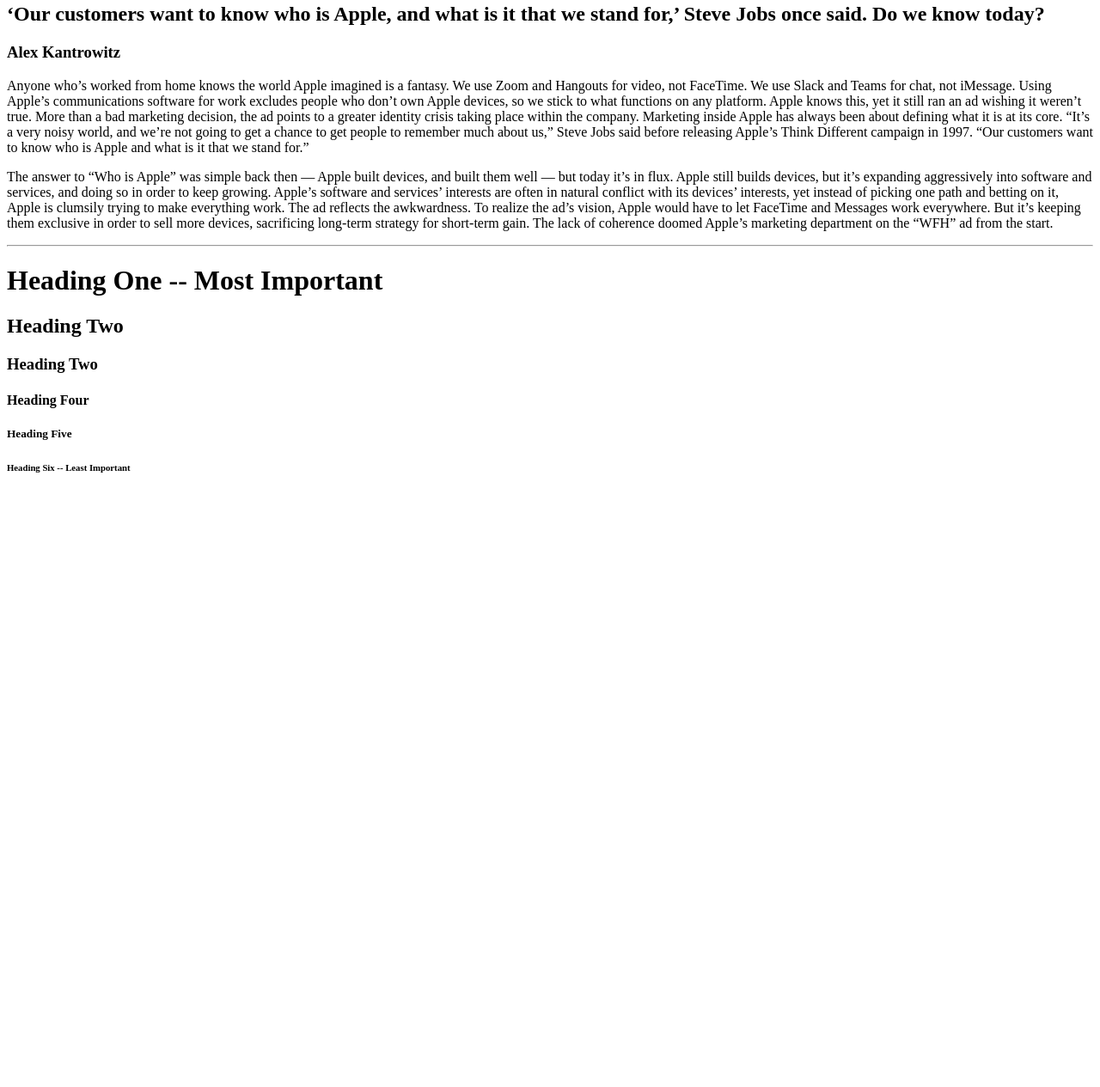
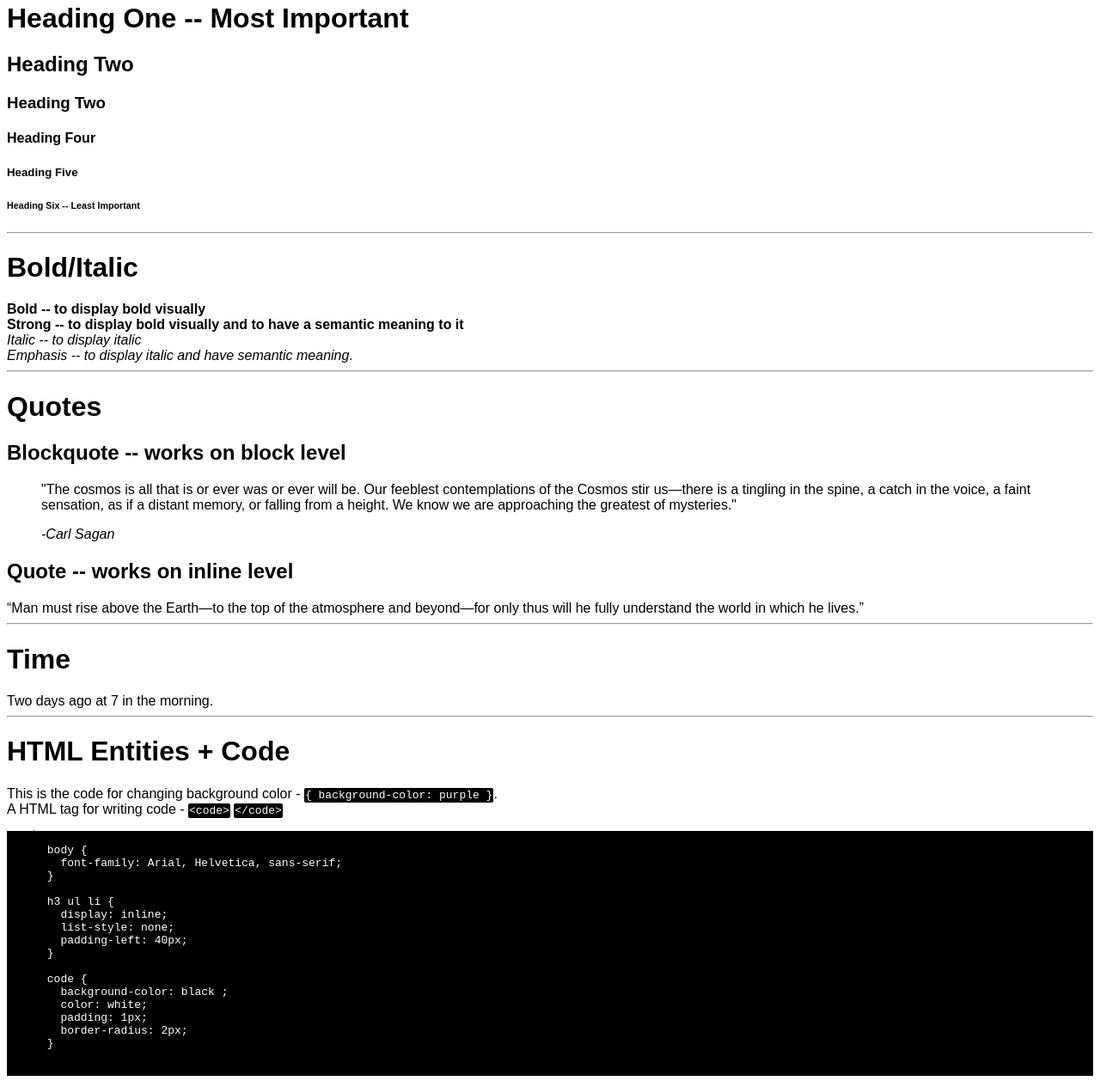
Before and after one commit to ayushman-git/linkedin-w3school, a plain HTML site: page htmlTags/textFormatting.html in a window 1280 px wide. Shown: the part 77-1342 px from the top of the page at 86% size. Before the commit the page ends 800 px from the top, so only its background shows below. Drawn offline with Linux system fonts and the light colour scheme.

Commit message:
Added styles and learned few text formatting elements

```diff
--- a/htmlTags/textFormatting.html
+++ b/htmlTags/textFormatting.html
@@ -5,30 +5,11 @@
   <meta charset="UTF-8">
   <meta name="viewport" content="width=device-width, initial-scale=1.0">
   <title>Document</title>
+  <link rel="stylesheet" href="../styles.css">
 </head>
 
 <body>
-  <h1>Apple Searches for an Identity</h1>
-  <h2>‘Our customers want to know who is Apple, and what is it that we stand for,’ Steve Jobs once said. Do we know today?</h2>
-  <h3>Alex Kantrowitz</h3>
-  <p>Anyone who’s worked from home knows the world Apple imagined is a fantasy. We use Zoom and Hangouts for video, not
-    FaceTime. We use Slack and Teams for chat, not iMessage. Using Apple’s communications software for work excludes
-    people who don’t own Apple devices, so we stick to what functions on any platform. Apple knows this, yet it still
-    ran an ad wishing it weren’t true. More than a bad marketing decision, the ad points to a greater identity crisis
-    taking place within the company. Marketing inside Apple has always been about defining what it is at its core. “It’s
-    a very noisy world, and we’re not going to get a chance to get people to remember much about us,” Steve Jobs said
-    before releasing Apple’s Think Different campaign in 1997. “Our customers want to know who is Apple and what is it
-    that we stand for.”</p>
-  <p>The answer to “Who is Apple” was simple back then — Apple built devices, and built them well — but today it’s in
-    flux. Apple still builds devices, but it’s expanding aggressively into software and services, and doing so in order
-    to keep growing. Apple’s software and services’ interests are often in natural conflict with its devices’ interests,
-    yet instead of picking one path and betting on it, Apple is clumsily trying to make everything work. The ad reflects
-    the awkwardness.
-    To realize the ad’s vision, Apple would have to let FaceTime and Messages work everywhere. But it’s keeping them
-    exclusive in order to sell more devices, sacrificing long-term strategy for short-term gain. The lack of coherence
-    doomed Apple’s marketing department on the “WFH” ad from the start.</p>
-
-    <hr>
+  <h1>Headings</h1>
 
   <h1>Heading One -- Most Important</h1>
   <h2>Heading Two</h2>
@@ -37,5 +18,60 @@
   <h5>Heading Five</h5>
   <h6>Heading Six -- Least Important</h6>
 
+  <hr>
+  <h1>Bold/Italic</h1>
+
+  <b>Bold -- to display bold visually</b> <br />
+  <strong>Strong -- to display bold visually and to have a semantic meaning to it</strong> <br />
+  <i>Italic -- to display italic</i> <br />
+  <em>Emphasis -- to display italic and have semantic meaning.</em>
+
+  <hr>
+  <h1>Quotes</h1>
+  <h2>Blockquote -- works on block level</h2>
+  <blockquote>
+    <p>
+      "The cosmos is all that is or ever was or ever will be. Our feeblest contemplations of the Cosmos stir us—there is
+      a tingling in the spine, a catch in the voice, a faint sensation, as if a distant memory, or falling from a
+      height. We know we are approaching the greatest of mysteries."
+    </p>
+    <cite>-Carl Sagan</cite>
+  </blockquote>
+
+  <h2>Quote -- works on inline level</h2>
+  <q>Man must rise above the Earth—to the top of the atmosphere and beyond—for only thus will he fully understand the
+    world in which he lives.</q> <br />
+
+  <hr>
+  <h1>Time</h1>
+  <time datetime="2020-07-23 07:00">Two days ago at 7 in the morning.</time>
+
+  <hr>
+  <h1>HTML Entities + Code</h1>
+  <p>This is the code for changing background color - <code>{ background-color: purple }</code>.<br>
+  A HTML tag for writing code - <code>&lt;code&gt;</code> <code>&lt;/code&gt;</code>
+  </p>
+
+  <pre>
+    <code>
+      body {
+        font-family: Arial, Helvetica, sans-serif;
+      }
+
+      h3 ul li {
+        display: inline;
+        list-style: none;
+        padding-left: 40px;
+      }
+
+      code {
+        background-color: black ;
+        color: white;
+        padding: 1px;
+        border-radius: 2px;
+      }
+    </code>
+  </pre>
 </body>
+
 </html>
--- /dev/null
+++ b/styles.css
@@ -0,0 +1,20 @@
+body {
+  font-family: Arial, Helvetica, sans-serif;
+}
+
+h3 ul li {
+  display: inline;
+  list-style: none;
+  padding-left: 40px;
+}
+
+code {
+  background-color: black ;
+  color: white;
+  padding: 1px;
+  border-radius: 2px;
+}
+
+pre {
+  background-color: black;
+}
```
Also changed, not shown: htmlTags/lists.html (added, +38 -0 lines), index.html (+32 -1 lines). Lines whose indentation alone changed are shown as unchanged.
